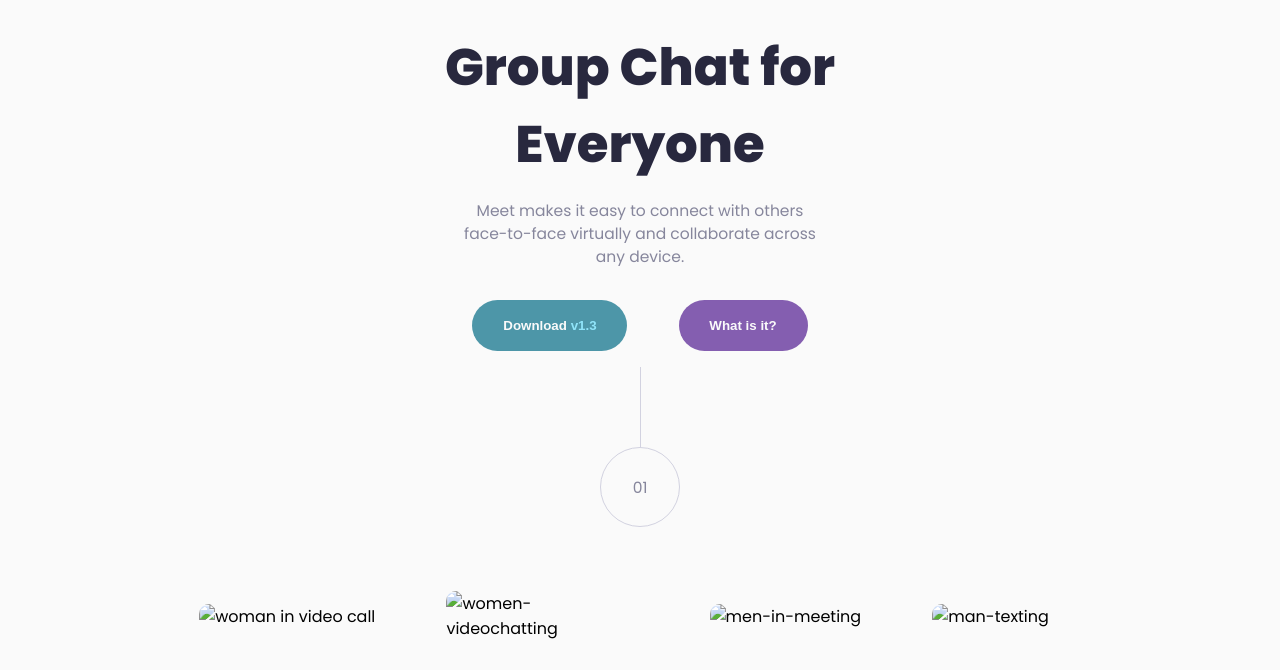
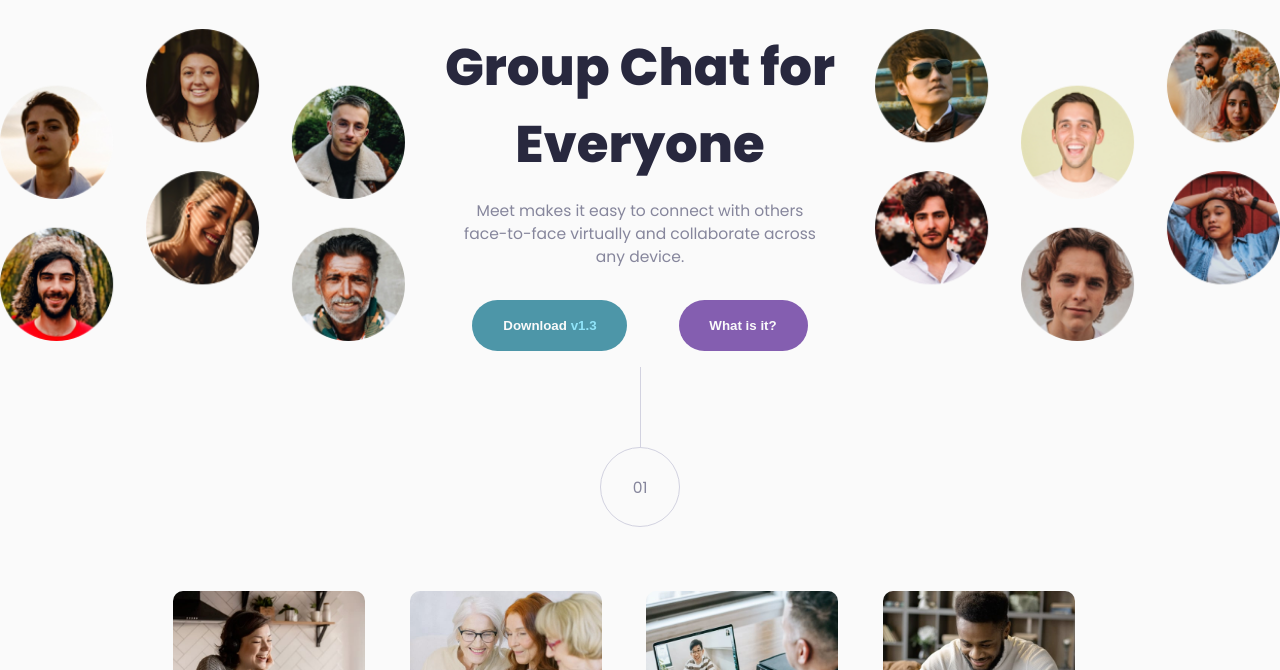
Before and after one commit to SaeedAbakah/Frontend-mentor-meet-landing-page, a plain HTML site: page index.html in a window 1280 px wide. Shown: the part 70-740 px from the top of the page. Drawn offline with Linux system fonts and the light colour scheme; files whose address does not match are found by name.

Commit message:
modified file paths

```diff
--- a/index.html
+++ b/index.html
@@ -16,7 +16,7 @@
       <section class="container">
         <div class="hero">
           <div class="hero-left">
-            <img src="./assets/desktop/image-hero-left.png" alt="">
+            <img src="assets/desktop/image-hero-left.png" alt="">
           </div>
 
           <div class="hero-txt">
@@ -29,7 +29,7 @@
           </div>
 
           <div class="hero-right">
-            <img src="./assets/desktop/image-hero-right.png" alt="">
+            <img src="assets/desktop/image-hero-right.png" alt="">
           </div>
         </div>
       </section>
@@ -41,10 +41,10 @@
         </div>
 
         <div class="image-container">
-          <div class="image-card"><img src="./desktop/image-woman-in-videocall.jpg" alt="woman in video call"></div>
-          <div class="image-card"><img src="./desktop/image-women-videochatting.jpg" alt="women-videochatting"></div>
-          <div class="image-card"><img src="./desktop/image-men-in-meeting.jpg" alt="men-in-meeting"></div>
-          <div class="image-card"><img src="./desktop/image-man-texting.jpg" alt="man-texting"></div>
+          <div class="image-card"><img src="assets/desktop/image-woman-in-videocall.jpg" alt="woman in video call"></div>
+          <div class="image-card"><img src="assets/desktop/image-women-videochatting.jpg" alt="women-videochatting"></div>
+          <div class="image-card"><img src="assets/desktop/image-men-in-meeting.jpg" alt="men-in-meeting"></div>
+          <div class="image-card"><img src="assets/desktop/image-man-texting.jpg" alt="man-texting"></div>
         </div>
 
         <div class="containerTwo-txt">
--- a/style.css
+++ b/style.css
@@ -190,7 +190,7 @@ button > span {color: var(--cyan300);}
 
 .footer {
     width: 100%;
-    background: linear-gradient(0deg, hsla(192, 37%, 48%, 0.8), hsla(192, 37%, 48%, 0.8)), url(./assets/desktop/image-footer.jpg);
+    background: linear-gradient(0deg, hsla(192, 37%, 48%, 0.8), hsla(192, 37%, 48%, 0.8)), url(assets/desktop/image-footer.jpg);
     display: grid;
     grid-template-columns: repeat(3, 1fr);
     align-items: center;
```
Also changed, not shown: assets/desktop/image-footer.jpg (renamed from starter-code/assets/desktop/image-footer.jpg), assets/desktop/image-hero-left.png (renamed from starter-code/assets/desktop/image-hero-left.png), assets/desktop/image-hero-right.png (renamed from starter-code/assets/desktop/image-hero-right.png), assets/desktop/image-man-texting.jpg (renamed from starter-code/assets/desktop/image-man-texting.jpg), assets/desktop/image-men-in-meeting.jpg (renamed from starter-code/assets/desktop/image-men-in-meeting.jpg), assets/desktop/image-woman-in-videocall.jpg (renamed from starter-code/assets/desktop/image-woman-in-videocall.jpg), assets/desktop/image-women-videochatting.jpg (renamed from starter-code/assets/desktop/image-women-videochatting.jpg), assets/favicon-32x32.png (renamed from starter-code/assets/favicon-32x32.png), assets/logo.svg (renamed from starter-code/assets/logo.svg), assets/mobile/image-footer.jpg (renamed from starter-code/assets/mobile/image-footer.jpg), assets/number.png (renamed from starter-code/assets/number.png), assets/tablet/image-footer.jpg (renamed from starter-code/assets/tablet/image-footer.jpg), assets/tablet/image-hero.png (renamed from starter-code/assets/tablet/image-hero.png).
